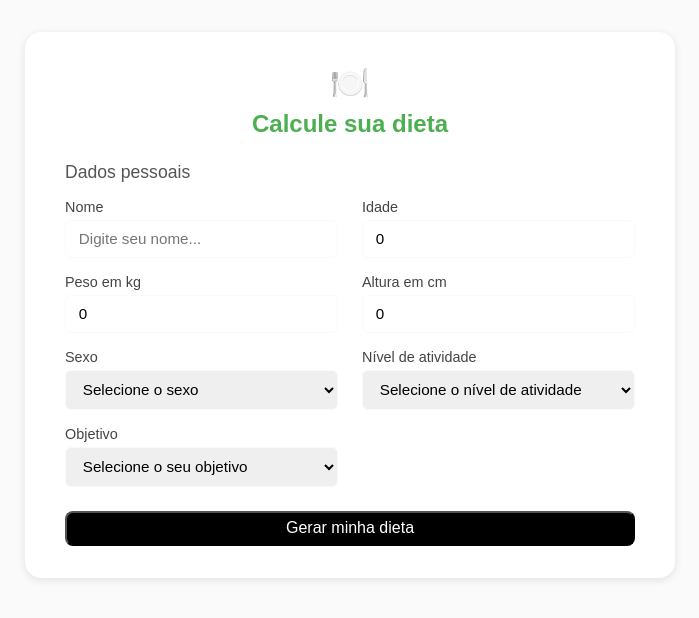
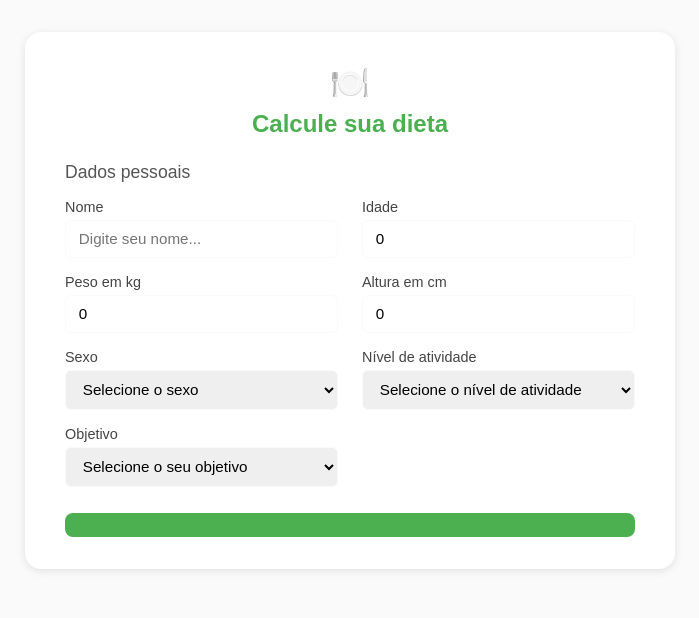
Before and after one commit to JadnaSantos/gerador-de-dieta, an Angular app in the folder frontend/: page /home in a window 1280 px wide. Shown: the top 618 px of the page, without its empty margins (290-989 px from the left). Built offline with nearby package versions, Linux system fonts and the light colour scheme; what ngx-markdown would draw is missing.

Commit message:
feat: turn button more flexivel component

```diff
--- a/frontend/src/app/components/button/button.component.html
+++ b/frontend/src/app/components/button/button.component.html
@@ -3,9 +3,16 @@
   [disabled]="disabled || isLoading"
   [attr.aria-busy]="isLoading"
   (click)="handleClick()"
+  [ngClass]="{
+    'btn-primary': variant === 'primary',
+    'btn-secondary': variant === 'secondary',
+    'btn-icon': variant === 'icon'
+  }"
+  [attr.aria-busy]="isLoading"
 >
   <ng-container *ngIf="!isLoading; else loadingTemplate">
-    {{ buttonText }}
+    <ng-content *ngIf="!buttonText; else textBlock"></ng-content>
+    <ng-template #textBlock>{{ buttonText }}</ng-template>
   </ng-container>
 
   <ng-template #loadingTemplate>
--- a/frontend/src/app/components/button/button.component.scss
+++ b/frontend/src/app/components/button/button.component.scss
@@ -1,10 +1,50 @@
 .btn {
-  background-color: black;
-  color: white;
+  display: inline-flex;
+  align-items: center;
+  justify-content: center;
+  border: none;
+  border-radius: 8px;
+  cursor: pointer;
+  font-weight: 500;
+  transition: all 0.2s ease-in-out;
+  padding: 0.75rem 1.5rem;
+
   width: 100%;
 
-  border-radius: 0.5rem;
-  padding: 0.4rem;
-  cursor: pointer;
-  align-items: center;
+  &:disabled {
+    opacity: 0.6;
+    cursor: not-allowed;
+  }
+
+  &.btn-primary {
+    background-color: #4caf50;
+    color: #fff;
+  }
+
+  &.btn-secondary {
+    background-color: #e0e0e0;
+    color: #333;
+  }
+
+  &.btn-icon {
+    background: transparent;
+    font-size: 1.2rem;
+    padding: 0.5rem;
+  }
+
+  .spinner {
+    margin-right: 0.5rem;
+    width: 1rem;
+    height: 1rem;
+    border: 2px solid #fff;
+    border-top-color: transparent;
+    border-radius: 50%;
+    animation: spin 0.8s linear infinite;
+  }
 }
+
+@keyframes spin {
+  100% {
+    transform: rotate(360deg);
+  }
+}
--- a/frontend/src/app/components/button/button.component.ts
+++ b/frontend/src/app/components/button/button.component.ts
@@ -6,9 +6,13 @@ import { Component, EventEmitter, Input, Output } from '@angular/core';
   styleUrls: ['./button.component.scss'],
 })
 export class ButtonComponent {
-  @Input({ required: true, alias: 'text' }) buttonText: string = '';
+  @Input() buttonText: string = '';
+
   @Input() disabled: boolean = false;
+
   @Input() isLoading: boolean = false;
+
+  @Input() variant: 'primary' | 'secondary' | 'icon' = 'primary';
 
   @Output() clicked = new EventEmitter<void>();
 
```
